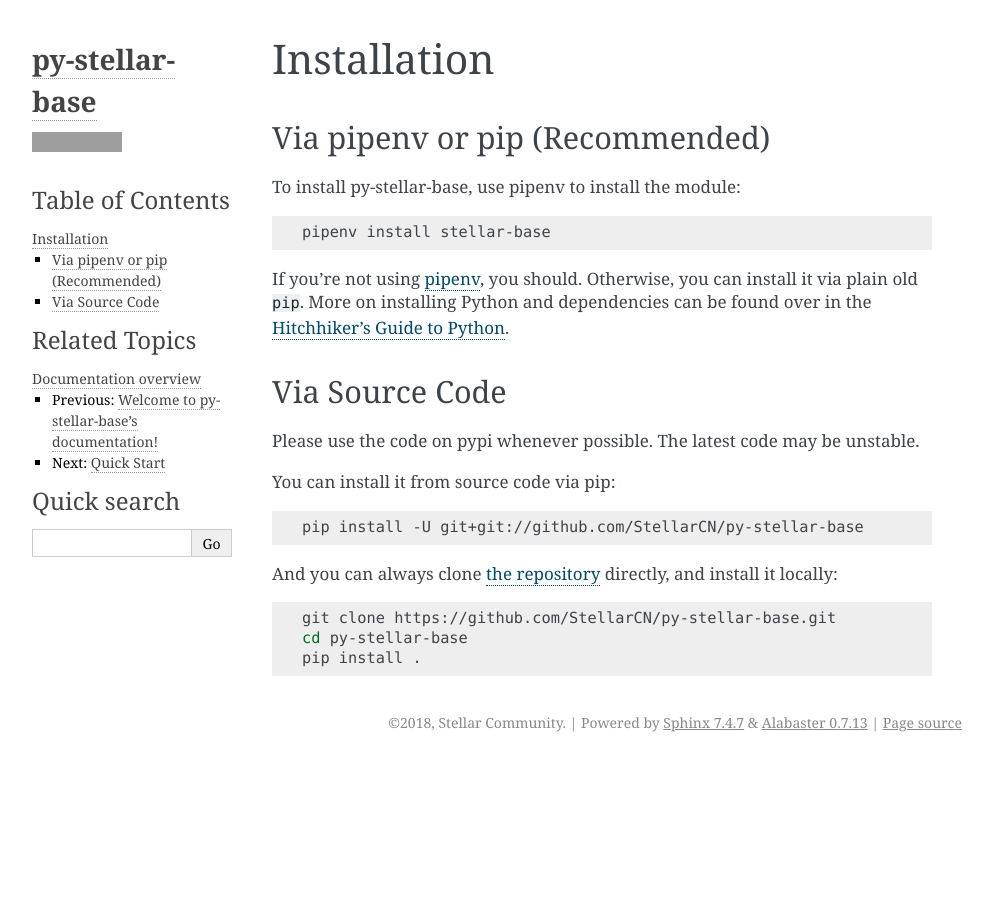
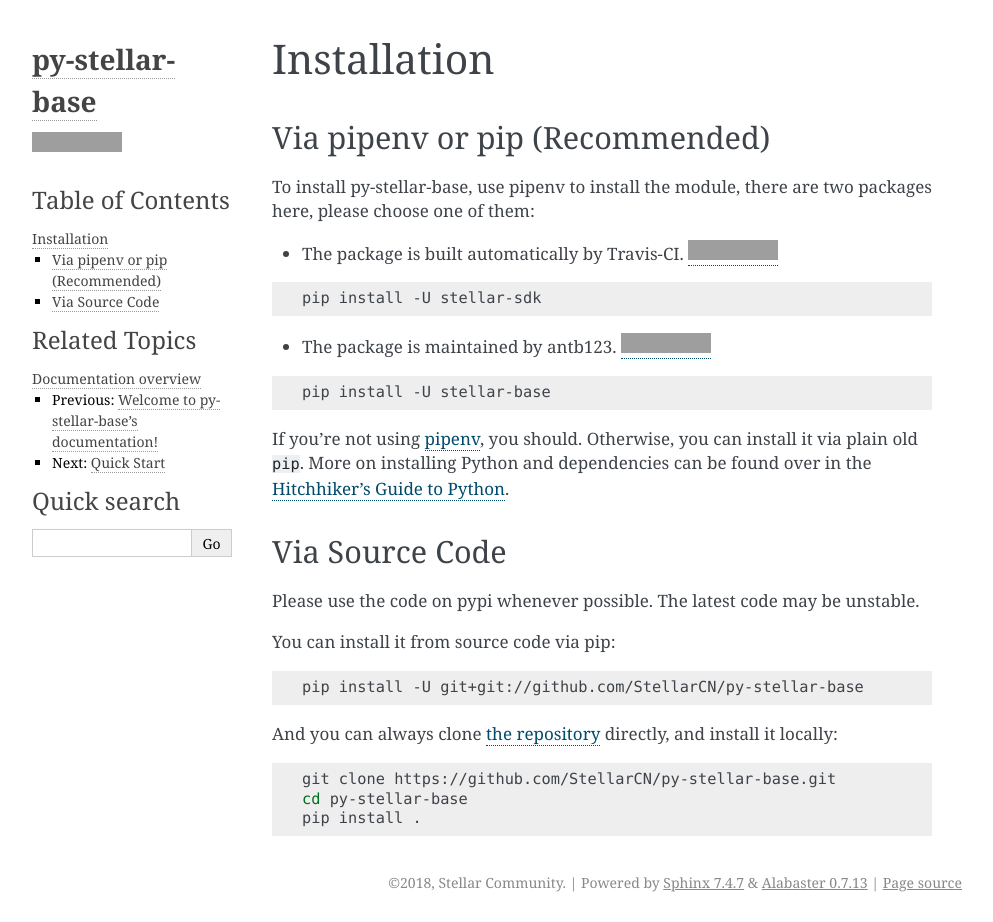
Before and after one commit to StellarCN/py-stellar-base, a Sphinx documentation site: the page built from docs/install.rst, in a window 1280 px wide. Shown: the whole page, without its empty margins (148-1141 px from the left). Built offline with Sphinx 7.4.7, drawn with Linux system fonts in a browser that asks for light colours; before the commit the page ends 900 px from its top, so only the background shows below that; grey boxes are pictures that could not be loaded.

Commit message:
document improvement

```diff
--- a/docs/install.rst
+++ b/docs/install.rst
@@ -7,11 +7,27 @@
 Via pipenv or pip (Recommended)
 ===============================
 
-To install py-stellar-base, use pipenv to install the module:
+To install py-stellar-base, use pipenv to install the module, there are two packages here, please choose one of them:
 
-.. code-block:: bash
+* The package is built automatically by Travis-CI. |stellar-sdk-image|
 
-   pipenv install stellar-base
+.. |stellar-sdk-image| image:: https://img.shields.io/pypi/v/stellar-sdk.svg?style=flat-square&maxAge=1800
+    :alt: PyPI
+    :target: https://pypi.python.org/pypi/stellar-sdk
+
+.. code-block:: text
+
+    pip install -U stellar-sdk
+
+* The package is maintained by antb123. |stellar-base-image|
+
+.. |stellar-base-image| image:: https://img.shields.io/pypi/v/stellar-base.svg?style=flat-square&maxAge=1800
+    :alt: PyPI
+    :target: https://pypi.python.org/pypi/stellar-base
+
+.. code-block:: text
+
+    pip install -U stellar-base
 
 If you're not using `pipenv <https://docs.pipenv.org/>`_, you should.
 Otherwise, you can install it via plain old ``pip``. More on installing Python
```
Also changed, not shown: docs/api.rst (+107 -0 lines), 4 other files.
